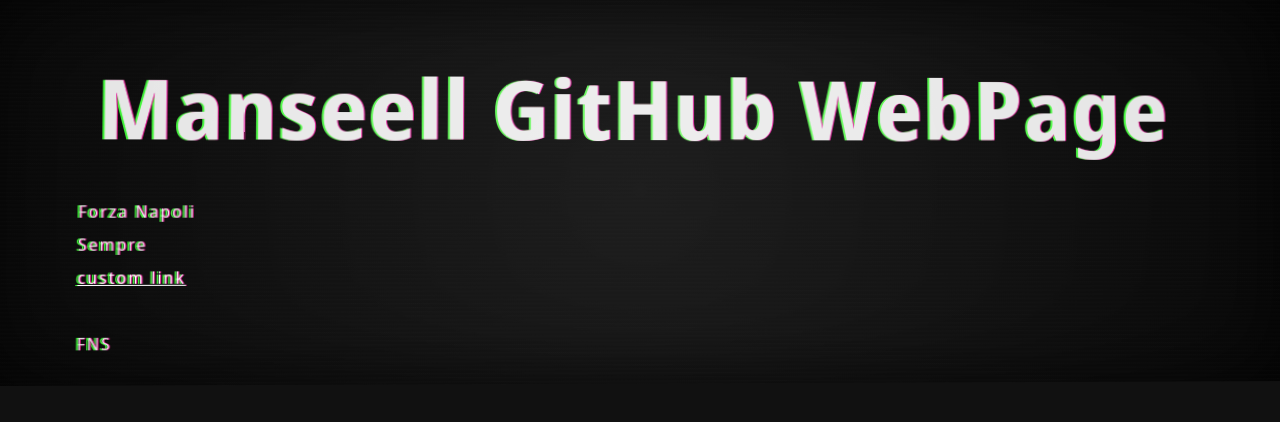
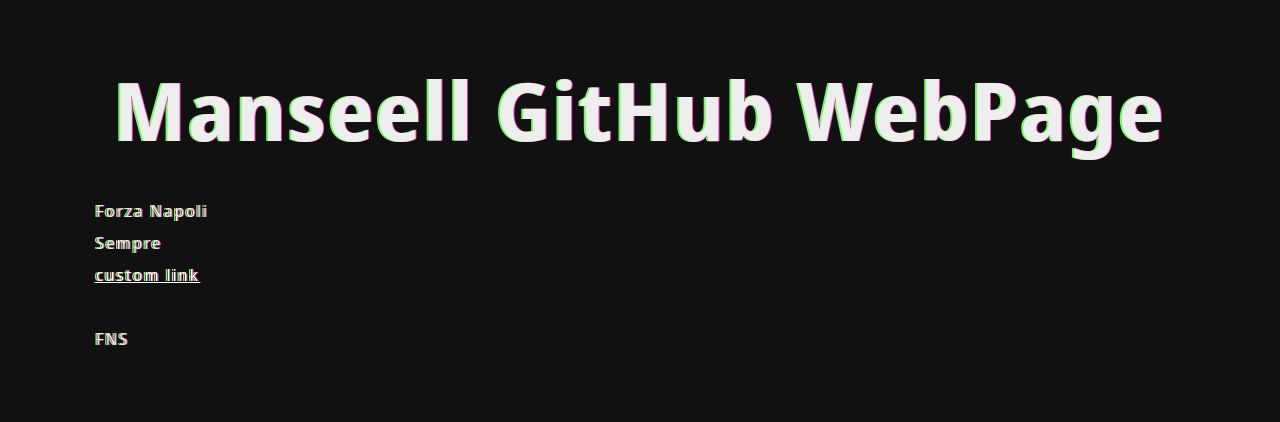
Before and after one commit to manseell/manseell.github.io, a plain HTML site: page index.html in a window 1280 px wide. Drawn offline with Linux system fonts and the light colour scheme; files that its build step writes are made by us from their sources; a web font is replaced by a local one.

Commit message:
Tolto sfondo

```diff
--- a/css/style.css
+++ b/css/style.css
@@ -4,10 +4,7 @@
     font-weight: 400;
     src: url(./fonts/NotoSansDisplay-Regular.ttf);
   }
-
-/*
-html {
-  background: #111;
+  html { background: #111;
          padding: 1em;
          font-family: Noto Sans Display;
          color: #eee;
@@ -19,62 +16,7 @@ html {
          animation-name: textflicker;
          animation-iteration-count: infinite;
          animation-direction: alternate;
-
-  /* Effetto CRT */
-  /*
-  position: relative;
-  overflow: hidden;
-  transform: perspective(800px) scale(1.02) rotateX(1deg) rotateY(1deg);
-  box-shadow: inset 0 0 80px rgba(0,0,0,0.8);
-}*/
-
-html {
-  background: #111 url("./images/sfondo-crt.jpg") no-repeat center center fixed;
-  background-size: cover; /* adatta l’immagine allo schermo */
-  padding: 1em;
-  font-family: Noto Sans Display;
-  color: #eee;
-  font-size: 1em;
-  line-height: 1;
-  text-shadow: 0.06rem 0 0.06rem #ea36af, -0.125rem 0 0.06rem #75fa69;
-  letter-spacing: 0.125em;
-  animation-duration: 0.01s;
-  animation-name: textflicker;
-  animation-iteration-count: infinite;
-  animation-direction: alternate;
-
-  /* Effetto CRT */
-  position: relative;
-  overflow: hidden;
-  transform: perspective(800px) scale(1.02) rotateX(1deg) rotateY(1deg);
-  box-shadow: inset 0 0 80px rgba(0,0,0,0.8);
   }
-
-
-html::before {
-  content: "";
-  position: absolute;
-  top: 0; left: 0; right: 0; bottom: 0;
-  pointer-events: none;
-  background: radial-gradient(circle at center, rgba(255,255,255,0.05) 0%, rgba(0,0,0,0.6) 100%);
-  mix-blend-mode: overlay;
-}
-
-html::after {
-  content: "";
-  position: absolute;
-  top: 0; left: 0; right: 0; bottom: 0;
-  pointer-events: none;
-  background: repeating-linear-gradient(
-    to bottom,
-    rgba(255,255,255,0.05) 0px,
-    rgba(255,255,255,0.05) 1px,
-    transparent 2px,
-    transparent 4px
-  );
-  opacity: 0.2;
-}
-
   h1 {
     font-size: 5em;
     text-align: center;
```
Lines whose indentation alone changed are shown as unchanged.
